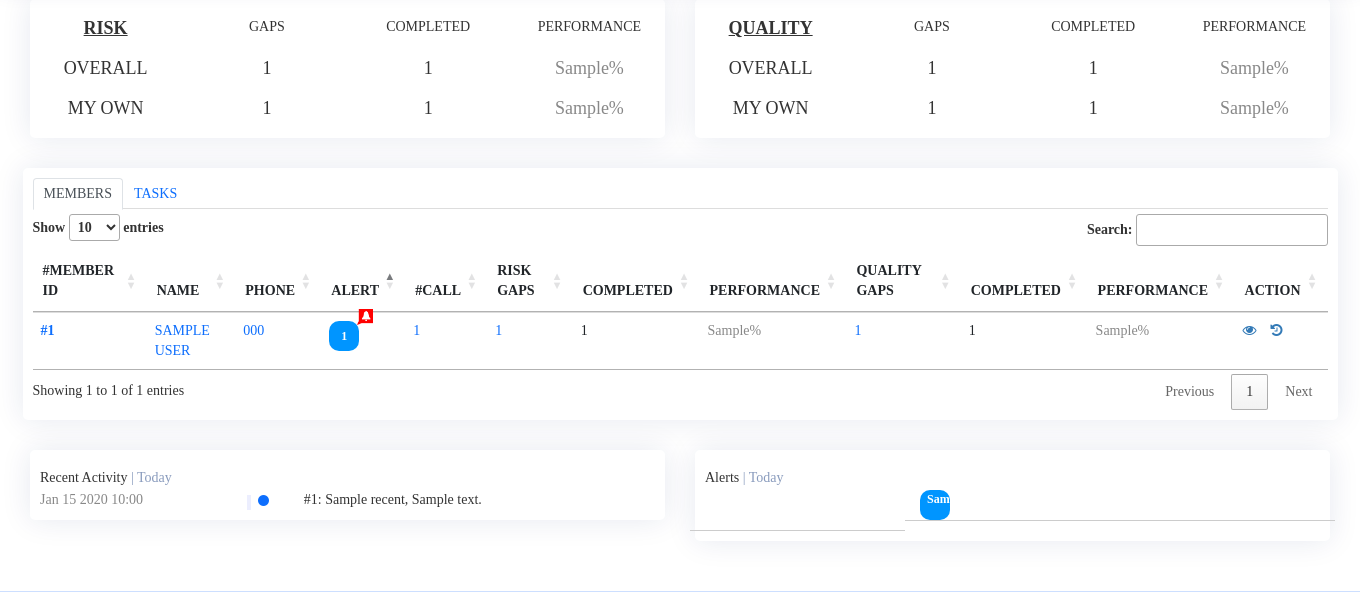
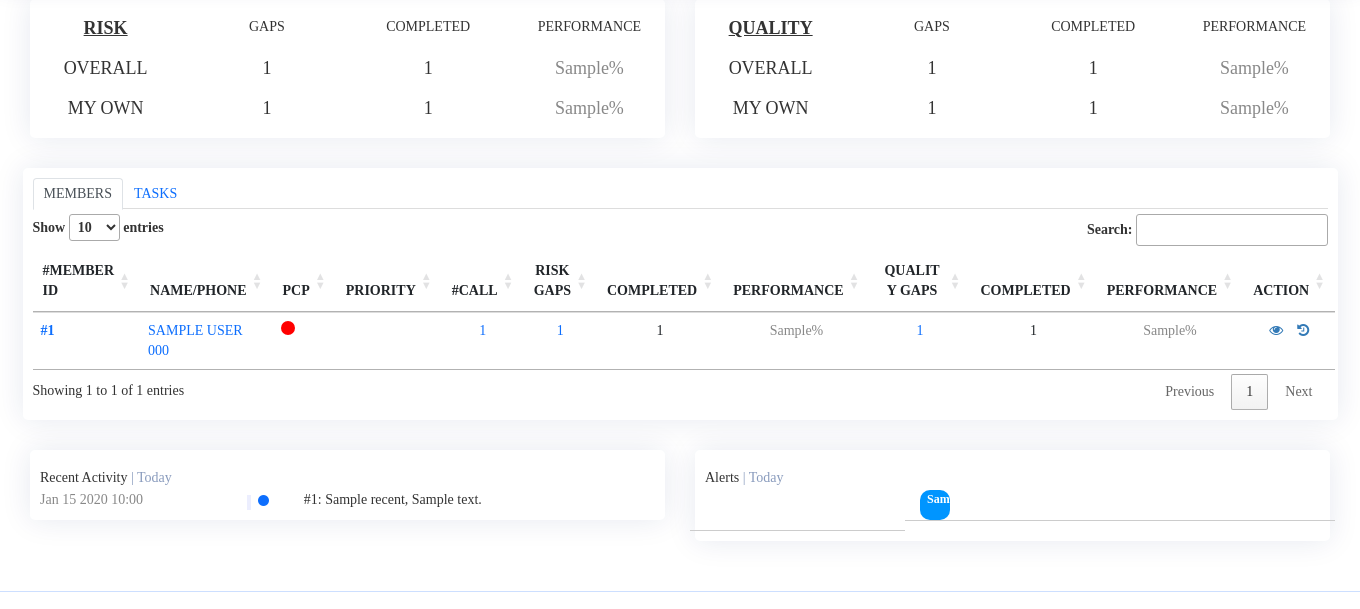
Before and after one commit to bamadeb/prism, a Django app: template prismapp/outreach/templates/mywork.html in a window 1360 px wide. Shown: the part 71-680 px from the top of the page. Run offline with Django 5.2, Linux system fonts and the light colour scheme; the template is opened without the code that fills it: most values are stand-ins (such as "Sample title", 1, 10 or a date in 2020); some libraries are stand-ins or nearby versions; some web fonts are replaced.

Commit message:
Prioriti and PCP changes in my work

```diff
--- a/prismapp/outreach/templates/mywork.html
+++ b/prismapp/outreach/templates/mywork.html
@@ -2,6 +2,23 @@
 {% block title%} PRISM  :: MYWORK {% endblock %}
 {% load static %}
 {% block body %}
+<style>
+    .red{
+
+    border-radius: 50%;
+    background-color: red;
+    width: 14px;
+    height: 14px;
+}
+
+.green{
+
+    border-radius: 50%;
+    background-color: green;
+    width: 14px;
+    height: 14px;
+}
+</style>
 <main id="main" class="main" style="margin-top:50px!important;min-height:550px;">
     <section class="section dashboard">
         <div class="row">
@@ -141,18 +158,19 @@
                                             <thead>
                                             <tr>
                                                 <th>#MEMBER ID</th>
-                                                <th>NAME</th>
-                                                <th>PHONE</th>
-                                                <th>ALERT</th>
-                                                <th>#CALL</th>
+                                                <th>NAME/PHONE</th>
+                                                <th class="text-center">PCP</th>
+<!--                                                <th>ALERT</th>-->
+                                                <th class="text-center">PRIORITY</th>
+                                                <th class="text-center">#CALL</th>
                                                 <th></th>
                                                 <!--                                                <th>ELIGIBILITY</th>-->
-                                                <th>RISK GAPS</th>
-                                                <th>COMPLETED</th>
-                                                 <th>PERFORMANCE</th>
-                                                <th>QUALITY GAPS</th>
-                                                <th>COMPLETED</th>
-                                                 <th>PERFORMANCE</th>
+                                                <th class="text-center">RISK GAPS</th>
+                                                <th class="text-center">COMPLETED</th>
+                                                 <th class="text-center">PERFORMANCE</th>
+                                                <th class="text-center">QUALITY GAPS</th>
+                                                <th class="text-center">COMPLETED</th>
+                                                 <th class="text-center">PERFORMANCE</th>
                                                 <!--                                                <th>3RD CALL</th>-->
                                                 <!--                                                <th>2ND CALL</th>-->
                                                 <!--                                                <th>LAST CALL</th>-->
@@ -169,79 +187,65 @@
                                             {% for member in members %}
                                             <tr>
                                                 <th class="text-primary"> #{{ member.medicaid_id }}</th>
-                                                <td class="text-primary" style="text-transform:uppercase;">{{ member.FIRST_NAME }} {{ member.LAST_NAME }}</td>
-                                                <td><a class="text-primary">{{ member.OTHER_PHONE|default:'' }}</a></td>
+                                                <td class="text-primary" style="text-transform:uppercase;">{{ member.FIRST_NAME }} {{ member.LAST_NAME }}<br>{{ member.OTHER_PHONE|default:'' }}</td>
+                                                <td class="text-center"><div class="{% if member.PCP_VISIT_FLAG == 1 %}green{% else %}red{% endif %}"></div></td>
+                                                <td class="text-center">{{ member.PRIORITY_FLAG|default:"" }}</td>
+                                                <!-- Alerts -->
+<!--                                                <td>-->
+<!--                      <span class="badge alert_bg1 wrapper">-->
 
-                                                <!-- Alerts -->
-                                                <td>
-                      <span class="badge alert_bg1 wrapper">
+<!--                                               -->
 
-                                                <!--  {# Count alerts first #}-->
-                          <!--  {% with 0 as alertCount %}-->
-                          <!--    {% for alert in alertList %}-->
+<!--                                                      {# Show notification bell if member.alertCount > 0 #}-->
+<!--                                                      {% if member.alertCount > 0 %}-->
+<!--                                                        <div style="position:absolute;margin-left: 21px;margin-top: -15px;">-->
+<!--                                                          <img src="{% static 'images/notification.png' %}" width="16">-->
+<!--                                                        </div>-->
+<!--                                                      {% endif %}-->
 
-                          <!--      {% if member.medicaid_id == alert.medicaid_id %}-->
+<!--                                                      <div style="line-height:25px;">{{ member.alertCount }}-->
+<!--                                                        <div class="tooltip">-->
+<!--                                                          <div style="overflow-y:scroll; height: 180px !important;">-->
+<!--                                                            <table class="table table-sm" style="font-size:12px;">-->
+<!--                                                              {% if member.alertCount == 0 %}-->
+<!--                                                                <tr><td colspan="2" align="center">No alert found</td></tr>-->
+<!--                                                              {% else %}-->
+<!--                                                                {% for alert in alertList %}-->
+<!--                                                                  {% if member.medicaid_id == alert.medicaid_id and today|date:"U" <= alert.due_date|date:"U" %}-->
+<!--                                                                    <tr>-->
+<!--                                                                      <td>-->
+<!--                                                                        {{ alert.alert }} - {{ alert.alert_type }}<br>-->
 
-                          <!--        {% widthratio 1 1 1 as inc %} {# a trick to add numbers #}-->
+<!--                                                                        {% if today|date:"U" > alert.due_date|date:"U" %}-->
+<!--                                                                            {{ alert.due_date|date:"m/d/y" }}  {# expired -> highlight #}-->
+<!--                                                                            {% with "#e63b3b !important" as color %}-->
+<!--                                                                            {% endwith %}-->
+<!--                                                                        {% else %}-->
+<!--                                                                            {{ alert.due_date|date:"m/d/y" }}  {# still valid #}-->
+<!--                                                                            {% with "" as color %}-->
+<!--                                                                            {% endwith %}-->
+<!--                                                                        {% endif %}-->
+<!--                                                                      </td>-->
+<!--                                                                      <td>-->
+<!--                                                                        <span style="background-color:{{ color }}" class="badge alert_bg tooltipbox">-->
+<!--                                                                          {{ alert.alert_status }}-->
+<!--                                                                        </span>-->
+<!--                                                                      </td>-->
+<!--                                                                    </tr>-->
+<!--                                                                  {% endif %}-->
+<!--                                                                {% endfor %}-->
+<!--                                                              {% endif %}-->
+<!--                                                            </table>-->
+<!--                                                          </div>-->
+<!--                                                        </div>-->
+<!--                                                      </div>-->
 
-                          <!--        {% with alertCount|add:inc as alertCount %}{% endwith %}-->
+<!--                                                    </span>-->
 
-                          <!--      {% endif %}-->
-
-                          <!--    {% endfor %}-->
-
-                          <!--  {% endwith %}-->
-
-                                                      {# Show notification bell if member.alertCount > 0 #}
-                                                      {% if member.alertCount > 0 %}
-                                                        <div style="position:absolute;margin-left: 21px;margin-top: -15px;">
-                                                          <img src="{% static 'images/notification.png' %}" width="16">
-                                                        </div>
-                                                      {% endif %}
-
-                                                      <div style="line-height:25px;">{{ member.alertCount }}
-                                                        <div class="tooltip">
-                                                          <div style="overflow-y:scroll; height: 180px !important;">
-                                                            <table class="table table-sm" style="font-size:12px;">
-                                                              {% if member.alertCount == 0 %}
-                                                                <tr><td colspan="2" align="center">No alert found</td></tr>
-                                                              {% else %}
-                                                                {% for alert in alertList %}
-                                                                  {% if member.medicaid_id == alert.medicaid_id and today|date:"U" <= alert.due_date|date:"U" %}
-                                                                    <tr>
-                                                                      <td>
-                                                                        {{ alert.alert }} - {{ alert.alert_type }}<br>
-
-                                                                        {% if today|date:"U" > alert.due_date|date:"U" %}
-                                                                            {{ alert.due_date|date:"m/d/y" }}  {# expired -> highlight #}
-                                                                            {% with "#e63b3b !important" as color %}
-                                                                            {% endwith %}
-                                                                        {% else %}
-                                                                            {{ alert.due_date|date:"m/d/y" }}  {# still valid #}
-                                                                            {% with "" as color %}
-                                                                            {% endwith %}
-                                                                        {% endif %}
-                                                                      </td>
-                                                                      <td>
-                                                                        <span style="background-color:{{ color }}" class="badge alert_bg tooltipbox">
-                                                                          {{ alert.alert_status }}
-                                                                        </span>
-                                                                      </td>
-                                                                    </tr>
-                                                                  {% endif %}
-                                                                {% endfor %}
-                                                              {% endif %}
-                                                            </table>
-                                                          </div>
-                                                        </div>
-                                                      </div>
-
-                                                    </span>
-
-                                                </td>
+<!--                                                </td>-->
 
                                                 <!-- Call Count -->
-                                                <td>
+                                                <td class="text-center">
                                                     <a title="Call List" class="text-primary" style="cursor:pointer;" onclick="showCallList('{{ member.medicaid_id }}');">
                                                         {{ member.Call_count }}
                                                     </a>
@@ -264,21 +268,21 @@
 
                                                 <!--                                                    {% endif %}-->
                                                 <!--                                                </td>-->
-                                                <td>
+                                                <td class="text-center">
                                                     <a title="Gap List" class="text-primary" style="cursor:pointer;" onclick="showGapList('{{ member.medicaid_id }}');">
                                                         {{ member.risk_gap_count }}
                                                     </a>
                                                 </td>
-                                                <td>{{ member.risk_comp_count }}</td>
-                                                 <td style="color: {{ member.risk_perf_color }}">{{ member.risk_perf }}%</td>
+                                                <td class="text-center">{{ member.risk_comp_count }}</td>
+                                                 <td class="text-center" style="color: {{ member.risk_perf_color }}">{{ member.risk_perf }}%</td>
 
-                                                <td>
+                                                <td class="text-center">
                                                     <a title="CIH Quality List" class="text-primary" style="cursor:pointer;" onclick="showCIHQualityList('{{ member.medicaid_id }}');">
                                                         {{ member.quality_count }}
                                                     </a>
                                                 </td>
-                                                <td>{{ member.quality_comp_count }}</td>
-                                                 <td style="color: {{ member.quality_perf_color }}">{{ member.quality_perf }}%</td>
+                                                <td class="text-center">{{ member.quality_comp_count }}</td>
+                                                 <td class="text-center" style="color: {{ member.quality_perf_color }}">{{ member.quality_perf }}%</td>
                                                 <!--                                                <td>{% if member.third_last_action_date %}-->
                                                 <!--                                                    {{ member.third_last_action_date|date:"m/d/Y" }}-->
                                                 <!--                                                    {% endif %}</td>-->
@@ -295,7 +299,7 @@
                                                 <!-- RSVP -->
                                                 <!--                                                <td>{% if member.rsvp_appointment_date %}{{ member.rsvp_appointment_date|date:"m/d/Y" }}{% endif %}</td>-->
                                                 <!-- Actions -->
-                                                <td >
+                                                <td class="text-center" >
                                                     <a target="_blank" href="{% url 'memberdetails' member.medicaid_id %}">
                                                         <i title="Member Details" class="fa fa-eye"></i>
                                                     </a>&nbsp;&nbsp;
@@ -803,7 +807,7 @@
 
 <script type="text/javascript">
     $('#members').DataTable({
-      order: [[3, 'asc']],  // default sort on 4th column (index 3)
+      order: [[6, 'DESC']],  // default sort on 4th column (index 3)
       columnDefs: [{
         targets: [5],  // hide multiple columns
         visible: false
```
